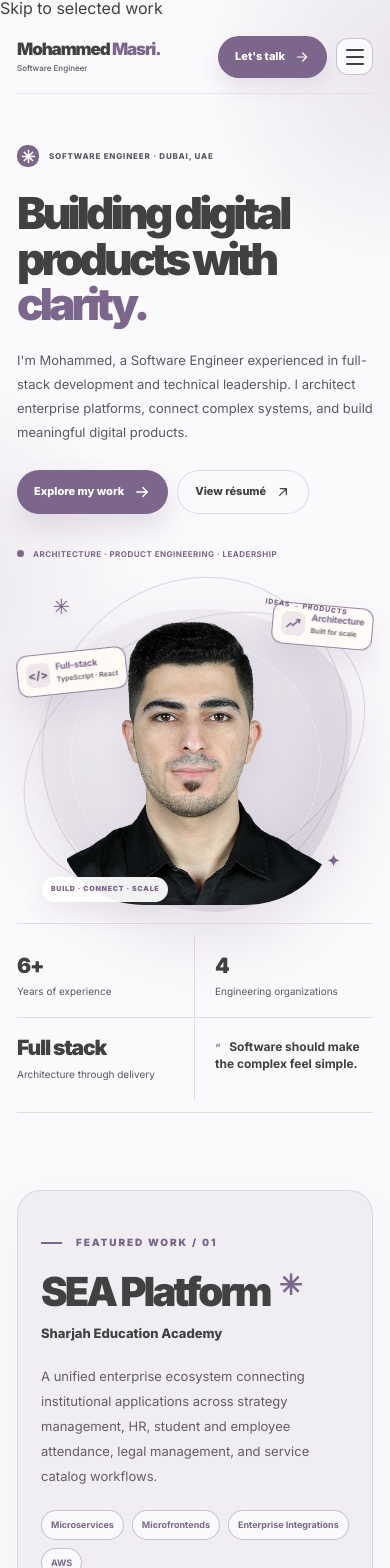
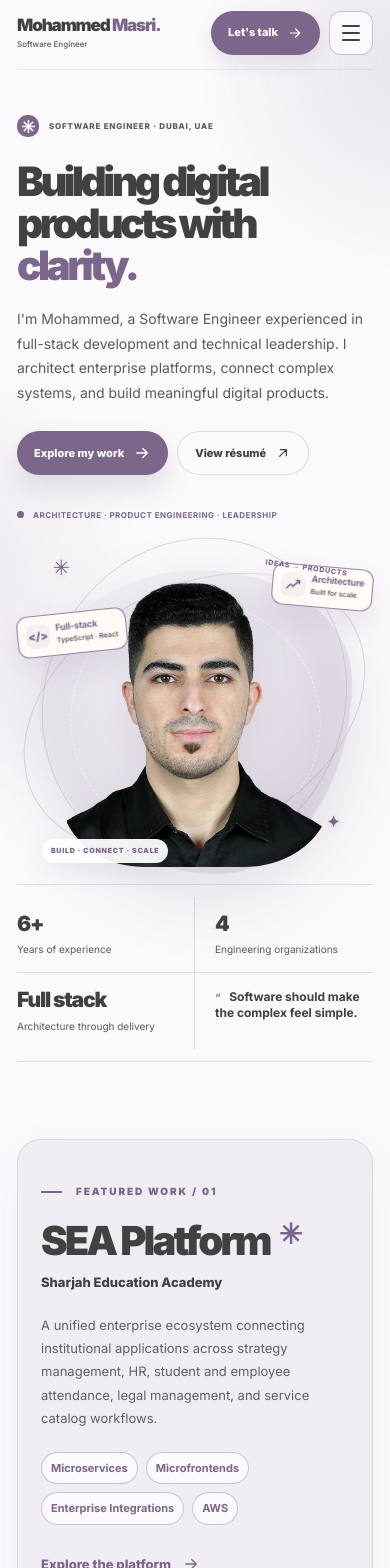
Before and after one commit to Mohammad-Masri/portfolio, a Next.js app: page / in a window 390 px wide. Shown: the part 4-1572 px from the top of the page. Built offline with nearby package versions, Linux system fonts and the light colour scheme.

Commit message:
polish: remove obsolete cloud styles and harden mobile and accessibility CSS

```diff
--- a/src/app/peach.css
+++ b/src/app/peach.css
@@ -42,7 +42,6 @@
 .peach-art-label{position:absolute;color:#7C668B;font-weight:800;font-size:9px;letter-spacing:.11em}
 .peach-art-label-one{top:8%;right:7%;transform:rotate(8deg)}
 .peach-art-label-one span{color:#7C668B}
-.peach-art-label-two{left:8%;bottom:10%;transform:rotate(-7deg)}
 .peach-stats{display:grid;grid-template-columns:.77fr .93fr 1.1fr 1.15fr;border-top:1px solid rgba(124,102,139,0.20);border-bottom:1px solid rgba(124,102,139,0.20);min-height:104px;align-items:center}
 .peach-stats>div{min-height:66px;display:flex;justify-content:center;flex-direction:column;padding:4px 24px;border-right:1px solid rgba(124,102,139,0.20)}
 .peach-stats>div:first-child{padding-left:0}
@@ -327,14 +326,12 @@
 .peach-float-icon{width:39px;height:39px;border-radius:12px;display:grid;place-items:center;flex:none;font-weight:850;font-size:16px}
 .peach-float-icon-code{background:rgba(124,102,139,0.07);color:#7C668B}
 .peach-float-icon-chart{background:rgba(124,102,139,0.07);color:#7C668B}
-.peach-float-icon-cloud{background:rgba(124,102,139,0.07);color:#7C668B}
 .peach-float-icon svg{width:22px;height:22px}
 .peach-float-copy{display:flex;flex-direction:column;gap:5px}
 .peach-float-copy strong{font-size:12px;color:#7C668B;letter-spacing:-.02em;line-height:1.1}
 .peach-float-copy small{font-size:9px;font-weight:600;color:#5D5861;white-space:nowrap}
 .peach-float-code{left:0;top:24%;transform:rotate(-6deg)}
 .peach-float-analytics{right:-1%;top:12%;transform:rotate(5deg)}
-.peach-float-cloud{right:-3%;top:64%;transform:rotate(-3deg)}
 .peach-photo-caption{position:absolute;z-index:5;left:12%;bottom:6%;padding:10px 14px;border-radius:100px;background:rgba(124,102,139,.91);box-shadow:0 8px 25px rgba(124,102,139,.1);font-size:10px;color:#7C668B;font-weight:850;letter-spacing:.11em}
 @media(max-width:1120px){
  .peach-float-card{padding:9px 11px;gap:7px;min-height:56px;border-radius:14px}
@@ -362,7 +359,6 @@
  .peach-float-copy small{font-size:7px}
  .peach-float-code{left:0;top:22%}
  .peach-float-analytics{right:0;top:9%}
- .peach-float-cloud{right:0;top:61%}
  .peach-photo-caption{font-size:7px;padding:7px 9px;bottom:6%;left:7%}
 }
 @media(max-width:380px){
@@ -460,7 +456,6 @@
 .peach-site .peach-location-spark,.peach-site .peach-domain-core,.peach-site .peach-approach-step.is-active .peach-approach-number,.peach-site .peach-approach-path-node.is-active{background:#7C668B;color:#FFFFFF}
 .peach-site .peach-module-icon,.peach-site .peach-module-icon-1,.peach-site .peach-module-icon-2,.peach-site .peach-module-icon-3,.peach-site .peach-module-icon-4,.peach-site .peach-module-icon-5{background:rgba(124,102,139,.12);color:#7C668B}
 .peach-site .peach-project-glyph,.peach-site .peach-project-glyph-1,.peach-site .peach-project-glyph-2{background:rgba(124,102,139,.14);color:#7C668B}
-.peach-site .peach-float-icon-code,.peach-site .peach-float-icon-chart,.peach-site .peach-float-icon-cloud{background:rgba(124,102,139,.12);color:#7C668B}
 .peach-site .peach-contact h2 span,.peach-site .peach-contact .peach-eyebrow{color:#FFFFFF}
 .peach-site .peach-contact-decoration{color:rgba(255,255,255,.16)}
 .peach-site .peach-photo-frame{background:transparent}
@@ -489,3 +484,54 @@ body:has(.peach-site){background:#FAF9FB;color:#424141}
 html:has(.peach-site)::-webkit-scrollbar-track{background:#FAF9FB}
 html:has(.peach-site)::-webkit-scrollbar-thumb{background:rgba(124,102,139,.44);border:3px solid #FAF9FB}
 html:has(.peach-site)::-webkit-scrollbar-thumb:hover{background:#7C668B}
+
+
+/* Quality pass: keyboard navigation, responsive resilience and one consistent title palette. */
+.peach-site{overflow-x:clip;overflow-y:visible}
+.peach-site *{min-width:0}
+.peach-skip-link{position:absolute;z-index:120;top:10px;left:16px;transform:translateY(-180%);padding:12px 18px;border-radius:12px;background:#424141;color:#FFFFFF;font-size:14px;font-weight:700;box-shadow:0 7px 22px rgba(0,0,0,.18)}
+.peach-skip-link:focus-visible{transform:translateY(0)}
+.peach-site .peach-nav a{display:inline-flex;align-items:center;min-height:44px}
+.peach-site .peach-menu{touch-action:manipulation}
+.peach-site .peach-menu:focus-visible,.peach-site .peach-project-more:focus-visible,.peach-site .peach-approach-step:focus-visible{outline:3px solid #7C668B;outline-offset:3px}
+.peach-site .peach-project-more{min-height:44px;margin-top:6px;touch-action:manipulation}
+.peach-site .peach-project-extra-wrapper[hidden]{display:none!important}
+.peach-site .peach-project-extra-wrapper:not([hidden]){animation:plum-details-in 240ms ease-out both}
+@keyframes plum-details-in{from{opacity:0;transform:translateY(-5px)}to{opacity:1;transform:translateY(0)}}
+.peach-site .peach-featured-card,.peach-site .peach-project-card,.peach-site .peach-approach-canvas{min-width:0}
+.peach-site .peach-hero-copy,.peach-site .peach-featured-copy{overflow-wrap:break-word}
+.peach-site .peach-stats>div{min-width:0}
+.peach-site .peach-photo-frame{isolation:isolate}
+.peach-site .peach-platform-preview{color:#424141}
+.peach-site .peach-approach-path-node.is-active{box-shadow:0 11px 24px rgba(124,102,139,.24)}
+.peach-site .peach-location-spark{background:#7C668B;color:#FFFFFF}
+.peach-site .peach-approach-link,.peach-site .peach-project-more,.peach-site .peach-inline-link{text-underline-offset:4px}
+.peach-site .peach-approach-link:hover,.peach-site .peach-inline-link:hover{text-decoration:underline}
+@media(max-width:900px){
+ .peach-site .peach-nav{max-height:calc(100svh - 84px);overflow-y:auto}
+ .peach-site .peach-menu{width:44px;height:44px;flex:none}
+ .peach-site .peach-nav a{width:100%}
+}
+@media(max-width:600px){
+ .peach-site .peach-hero{padding-top:45px}
+ .peach-site .peach-hero h1{overflow-wrap:normal;font-size:clamp(40px,10.4vw,61px)}
+ .peach-site .peach-hero-description{font-size:14px;line-height:1.77}
+ .peach-site .peach-nav{max-height:calc(100svh - 74px)}
+ .peach-site .peach-featured-copy>p,.peach-site .peach-project-card p,.peach-site .peach-focus-copy p,.peach-site .peach-timeline-row small,.peach-site .peach-approach-intro>p{font-size:13px;line-height:1.8}
+ .peach-site .peach-pill-header{min-height:44px}
+ .peach-site .peach-menu{width:44px;height:44px}
+ .peach-site .peach-stats>div{padding-block:15px}
+ .peach-site .peach-approach-step{min-height:88px}
+ .peach-site .peach-project-top>span:last-child{pointer-events:none}
+ .peach-site .peach-featured-tags span{font-size:11px}
+ .peach-site .peach-preview-sticker{pointer-events:none}
+}
+@media(max-width:370px){
+ .peach-site .peach-logo{font-size:14px}
+ .peach-site .peach-logo small{font-size:8px}
+ .peach-site .peach-hero h1{font-size:clamp(36px,10vw,42px)}
+ .peach-site .peach-location{font-size:9px}
+ .peach-site .peach-pill-header{padding:8px 10px}
+ .peach-site .peach-hero-graphic{width:100%}
+}
+@media(prefers-reduced-motion:reduce){.peach-site .peach-project-extra-wrapper:not([hidden]){animation:none}}
```
